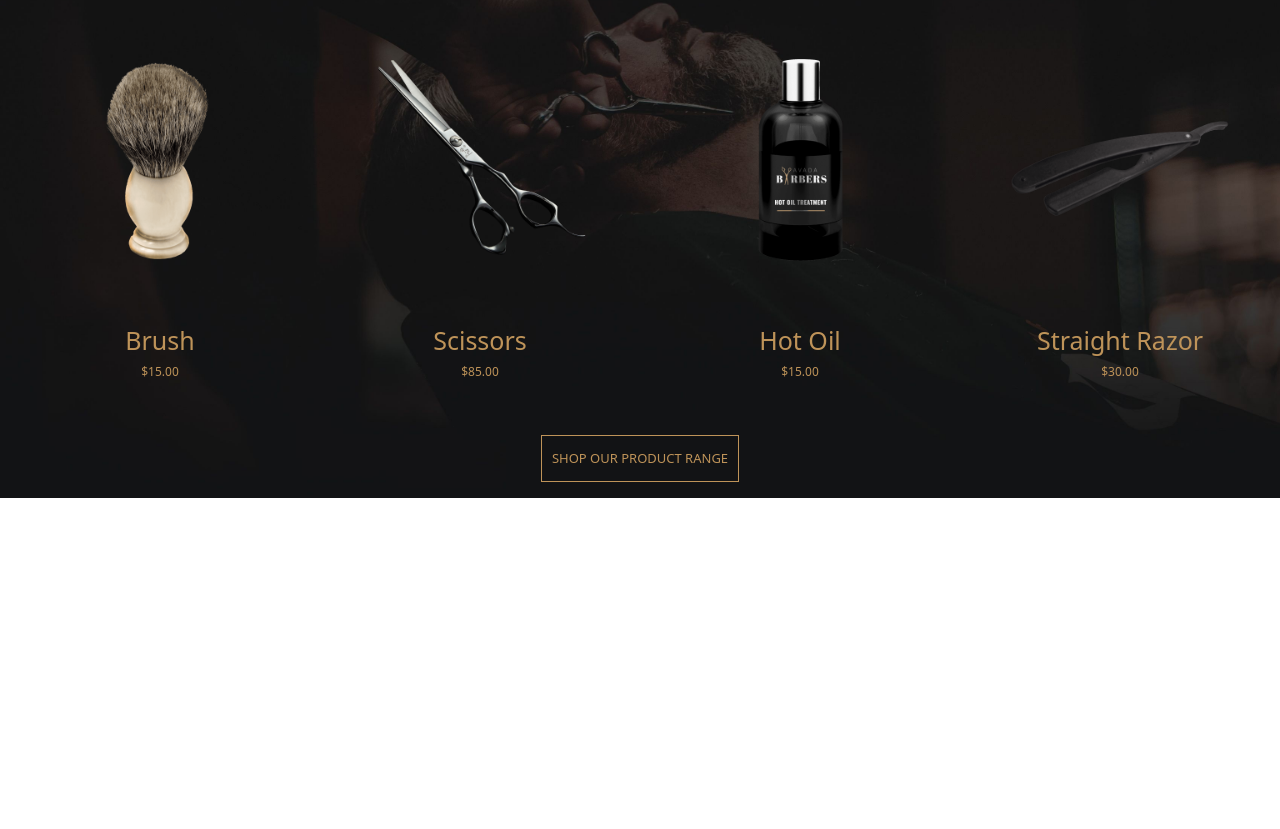
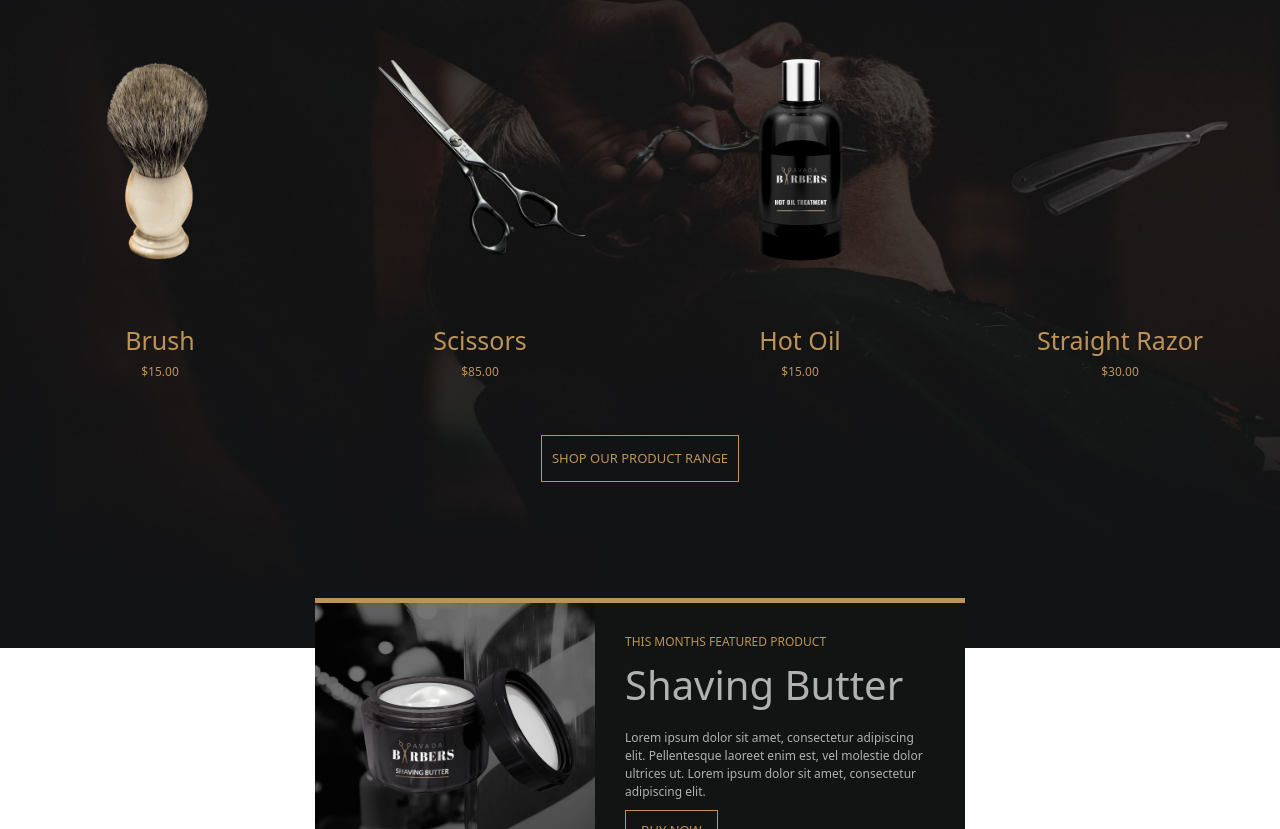
Before and after one commit to c4r7u/proj-html-vuejs, a Vue app: page / in a window 1280 px wide. Shown: the part 1971-2800 px from the top of the page. Before the commit the page ends 2469 px from the top, so only its background shows below. Built offline with nearby package versions, Linux system fonts and the light colour scheme.

Commit message:
end main

```diff
--- a/src/App.vue
+++ b/src/App.vue
@@ -3,6 +3,7 @@
     <Header />
     <MainServices />
     <MainProducts />
+    <MainReviewsandPosts />
   </div>
 </template>
 
@@ -10,6 +11,7 @@
 import Header from "./components/Header.vue";
 import MainServices from "./components/MainServices.vue";
 import MainProducts from "./components/MainProducts.vue";
+import MainReviewsandPosts from "./components/MainReviewsandPosts.vue";
 
 export default {
   name: "App",
@@ -17,6 +19,7 @@ export default {
     Header,
     MainServices,
     MainProducts,
+    MainReviewsandPosts,
   },
 };
 </script>
--- a/src/components/MainProducts.vue
+++ b/src/components/MainProducts.vue
@@ -51,7 +51,7 @@ export default {
 
 <style lang="scss" scoped>
 .products {
-    height: 600px;
+    height: 750px;
     background-image: url(../assets/images/bg.jpg);
     background-size: cover;
 }
--- /dev/null
+++ b/src/components/MainReviewsandPosts.vue
@@ -0,0 +1,205 @@
+<template>
+   <main>
+       <div class="box-center">
+           <div class="feature">
+                <div class="images">
+                    <img class="butter" src="../assets/images/shaving_butter.png" alt="">
+                </div>
+                <div class="info-feature">
+                    <span class="s-feature">THIS MONTHS FEATURED PRODUCT</span>
+                    <h4 class="h-feature">Shaving Butter</h4>
+                    <p class="p-feature">Lorem ipsum dolor sit amet, consectetur adipiscing elit. Pellentesque laoreet enim est, vel molestie dolor ultrices ut. Lorem ipsum dolor sit amet, consectetur adipiscing elit.</p>
+                    <a class="a-button" href="#">BUY NOW</a>
+                </div>
+           </div>
+       </div>
+       <div class="reviews">
+           <div class="head-reviews">
+               <span class="s-feature">WHAT PEOPLE SAY</span>
+               <h4 class="h-feature">Reviews</h4>
+           </div>
+           <div class="info-reviews">
+               <div class="box">
+                   <p class="p-feature">Lorem ipsum dolor sit amet, consectetur adipiscing elit. Morbi mollis eleifend ante ut sagittis. Sed sodales, urna et imperdiet placerat, ex nisi aliquam orci, ac varius odio libero et arcu.</p>
+                   <img class="img" src="../assets/images/avadabarbers-trimcut-gallery6.jpg" alt="">
+                   <span class="s-feature">John Doe</span>
+               </div>
+               <div class="box">
+                   <p class="p-feature">Lorem ipsum dolor sit amet, consectetur adipiscing elit. Morbi mollis eleifend ante ut sagittis. Sed sodales, urna et imperdiet placerat, ex nisi aliquam orci, ac varius odio libero et arcu.</p>
+                   <img class="img" src="../assets/images/avadabarbers-trimcut-gallery7.jpg" alt="">
+                   <span class="s-feature">Pete Jones</span>
+               </div>
+               <div class="box">
+                   <p class="p-feature">Lorem ipsum dolor sit amet, consectetur adipiscing elit. Morbi mollis eleifend ante ut sagittis. Sed sodales, urna et imperdiet placerat, ex nisi aliquam orci, ac varius odio libero et arcu.</p>
+                   <img class="img" src="../assets/images/avadabarbers-trimcut-gallery3.jpg" alt="">
+                   <span class="s-feature">Mark Wilson</span>
+               </div>
+           </div>
+       </div>
+       <svg xmlns="http://www.w3.org/2000/svg" viewBox="0 0 1440 320"><path fill="#f5f5f5" fill-opacity="1" d="M0,32L720,288L1440,32L1440,320L720,320L0,320Z"></path></svg>
+
+       <div class="reviews">
+           <div class="head-reviews">
+               <span class="s-feature">TALES FROM THE BARBER SHOP</span>
+               <h4 class="h-feature">Recent Blog Posts</h4>
+           </div>
+           <div class="info-posts">
+               <div class="box">
+                   <img class="posts-images" src="../assets/images/avadabarbers-second-blog-700x441.jpg" alt="">
+                   <h4 class="h-posts">Avada Barbers Now Open</h4>
+                   <p class="p-feature">Lorem ipsum dolor sit amet, consectetur adipiscing elit. Phasellus ut dapibus magna. Praesent semper,</p>
+               </div>
+               <div class="box">
+                   <img class="posts-images" src="../assets/images/avadabarbers-choosing-blog-700x441.jpg" alt="">
+                   <h4 class="h-posts">Choosing The Right Barber</h4>
+                   <p class="p-feature">Lorem ipsum dolor sit amet, consectetur adipiscing elit. Phasellus ut dapibus magna. Praesent semper,</p>
+               </div>
+               <div class="box">
+                   <img class="posts-images" src="../assets/images/avadabarbers-ourservice-blog-700x441.jpg" alt="">
+                   <h4 class="h-posts">Quick Service Guide</h4>
+                   <p class="p-feature">Lorem ipsum dolor sit amet, consectetur adipiscing elit. Phasellus ut dapibus magna. Praesent semper,</p>
+               </div>
+           </div>
+           <div class="width">
+               <a class="posts-button" href="#">READ MORE FROM OUR BLOG</a>
+           </div>
+       </div>
+   </main>
+</template>
+
+<script>
+export default {
+    name: 'MainReviewsandPosts',
+};
+</script>
+
+<style lang="scss" scoped>
+.box-center {
+    display: flex;
+    justify-content: center;
+}
+
+
+.feature {
+    height: 270px;
+    width: 650px;
+    background-color: #121413;
+    margin-top: -50px;
+    display: flex;
+    border-top: 5px solid #be9359;
+}
+
+.images {
+    float: left;
+    width: 280px;
+    background-image: url(../assets/images/avadabarbers-cta-background.jpg);
+    background-size: cover;
+}
+
+.butter {
+    height: 250px;
+    margin-left: 20px;
+}
+
+.info-feature {
+    height: 230px;
+    width: 300px;
+    position: relative;
+    top: 30px;
+    left: 30px;
+}
+
+.s-feature {
+    color: #be9359;
+    font-size: 12px;
+    display: block;
+}
+
+.h-feature {
+    color: #b1b1b1;
+    font-size: 40px;
+    margin-top: 10px;
+}
+
+.p-feature {
+    color: #b1b1b1;
+    font-size: 12px;
+    margin-top: 20px;
+}
+
+.a-button {
+    text-decoration: none;
+    color: #be9359;
+    padding: 10px 15px;
+    border: 1px solid #be9359;
+    font-size: 13px;
+}
+
+.reviews {
+    height: 700px;
+}
+
+.head-reviews {
+    text-align: center;
+    width: 100%;
+    margin-top: 50px;
+}
+
+.info-reviews {
+    width: 100%;
+    display: flex;
+    justify-content: center;
+    margin-top: 250px;
+}
+
+.box {
+    height: 400px;
+    width: 300px;
+    margin: 0px 30px;
+    text-align: center;
+}
+
+.img {
+    height: 100px;
+    margin-top: 30px;
+    border-radius: 50%;
+    margin-bottom: 30px;
+}
+
+.posts {
+    height: 600px;
+    background-color: #f5f5f5;
+}
+
+.info-posts {
+    width: 100%;
+    display: flex;
+    justify-content: center;
+}
+
+.posts-images {
+    width: 100%;
+    margin-bottom: 20px;
+}
+
+.h-posts {
+    color: #be9359;
+    font-size: 30px;
+}
+
+.width {
+    width: 100%;
+    display: flex;
+    justify-content: center;
+}
+
+.posts-button {
+    font-size: 13px;
+    border: 1px solid #be9359;
+    color: #be9359;
+    padding: 13px 10px;
+    text-decoration: none;
+    align-self: center;
+}
+
+</style>
```
